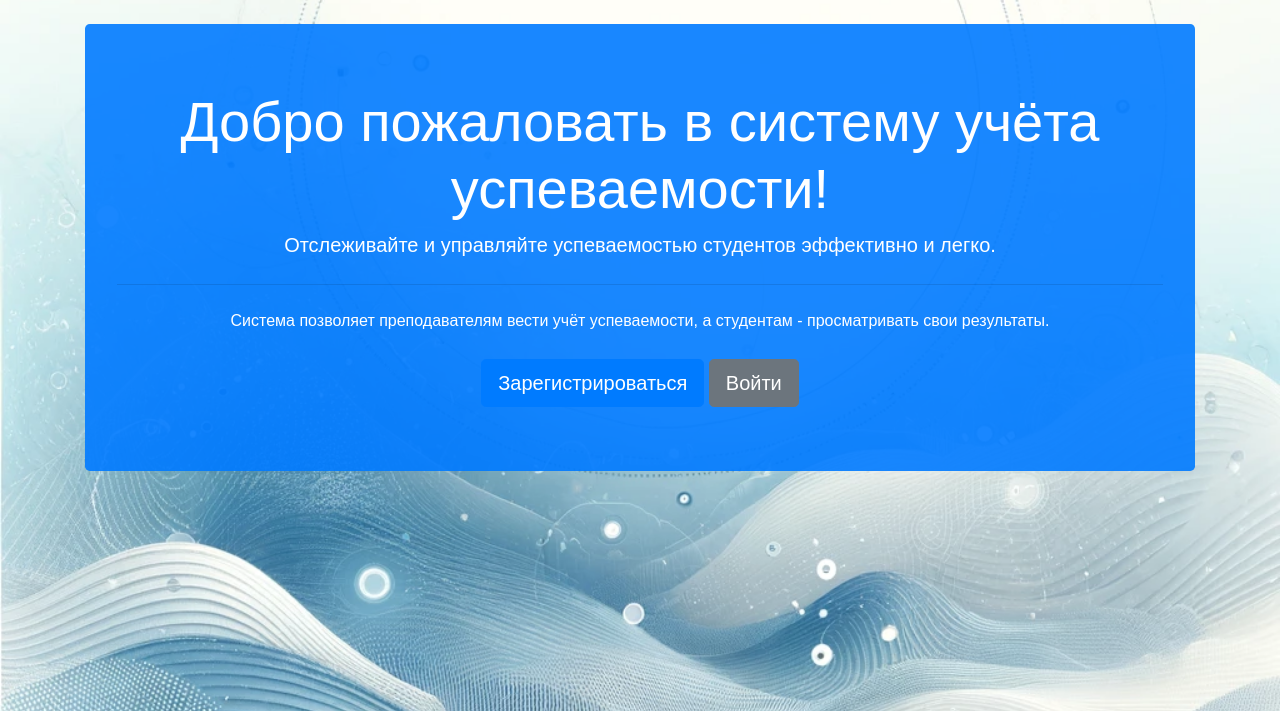
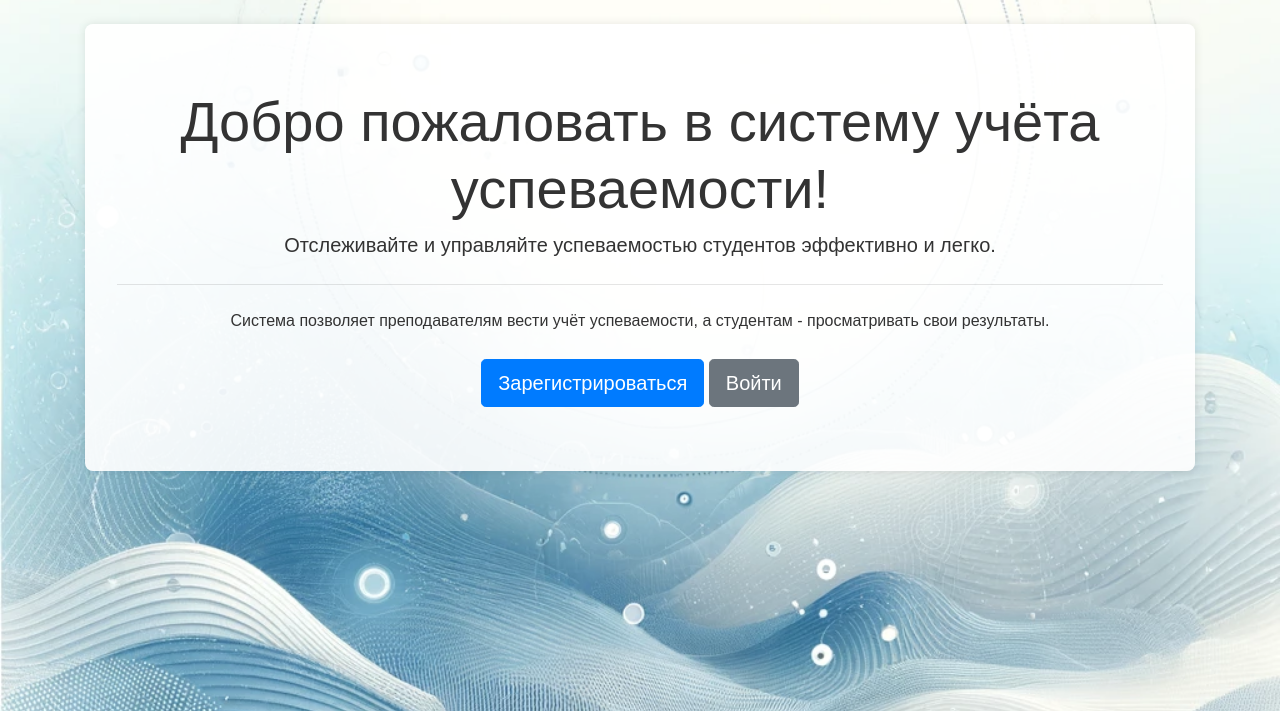
Before and after one commit to 5ilen/Scored, a Flask app: page / in a window 1280 px wide. Shown: the part 56-767 px from the top of the page. Run offline with Flask 3, Linux system fonts and the light colour scheme; some libraries are stand-ins or nearby versions.

Commit message:
Еще одно обновление дизайна

```diff
--- a/app/static/css/styles.css
+++ b/app/static/css/styles.css
@@ -26,8 +26,11 @@ body {
 }
 
 .jumbotron {
-    background: rgba(0, 123, 255, 0.9);
-    color: #fff;
+    background: rgba(255, 255, 255, 0.9);
+    color: #333;
+    text-shadow: none;
+    border-radius: 8px;
+    box-shadow: 0 0 10px rgba(0, 0, 0, 0.1);
 }
 
 .jumbotron .btn-primary, .jumbotron .btn-secondary {
--- a/app/templates/home.html
+++ b/app/templates/home.html
@@ -3,7 +3,7 @@
 {% block title %}Главная{% endblock %}
 
 {% block content %}
-<div class="jumbotron text-center">
+<div class="jumbotron text-center mt-4">
     <h1 class="display-4">Добро пожаловать в систему учёта успеваемости!</h1>
     <p class="lead">Отслеживайте и управляйте успеваемостью студентов эффективно и легко.</p>
     <hr class="my-4">
```
